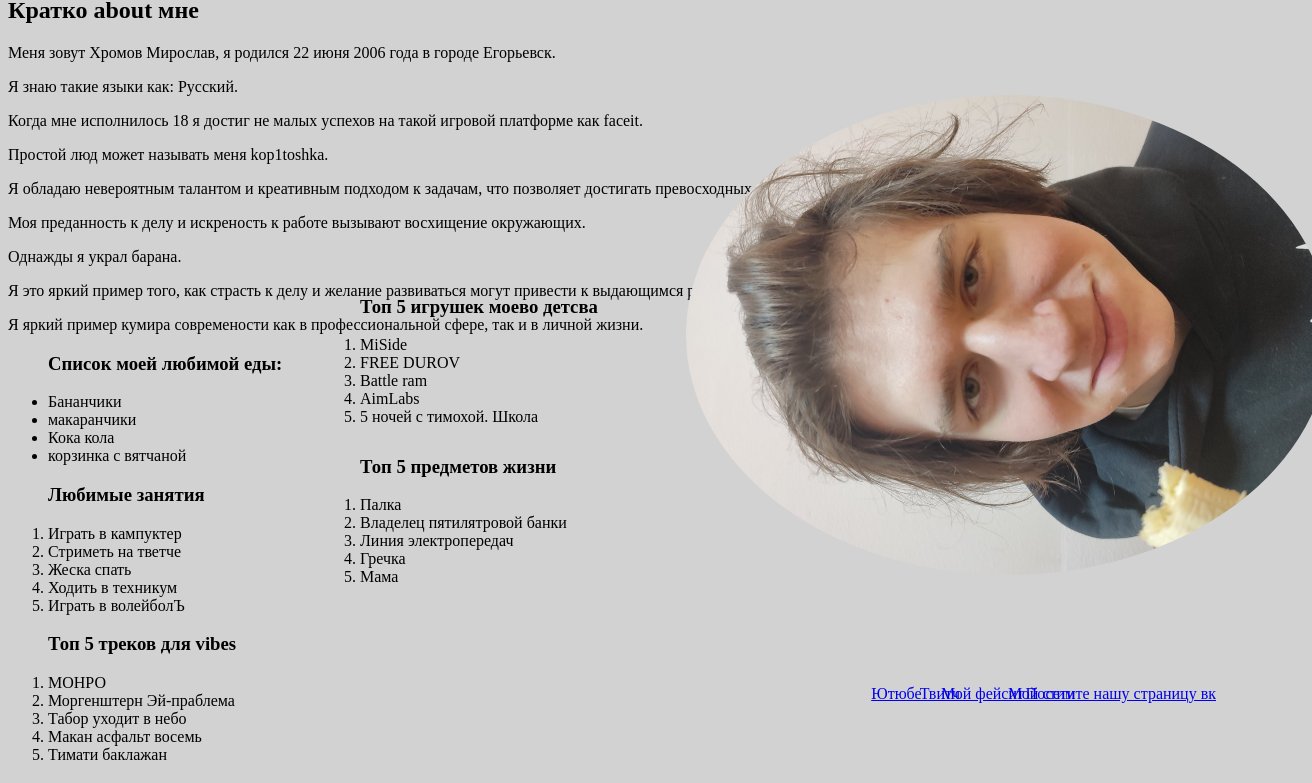
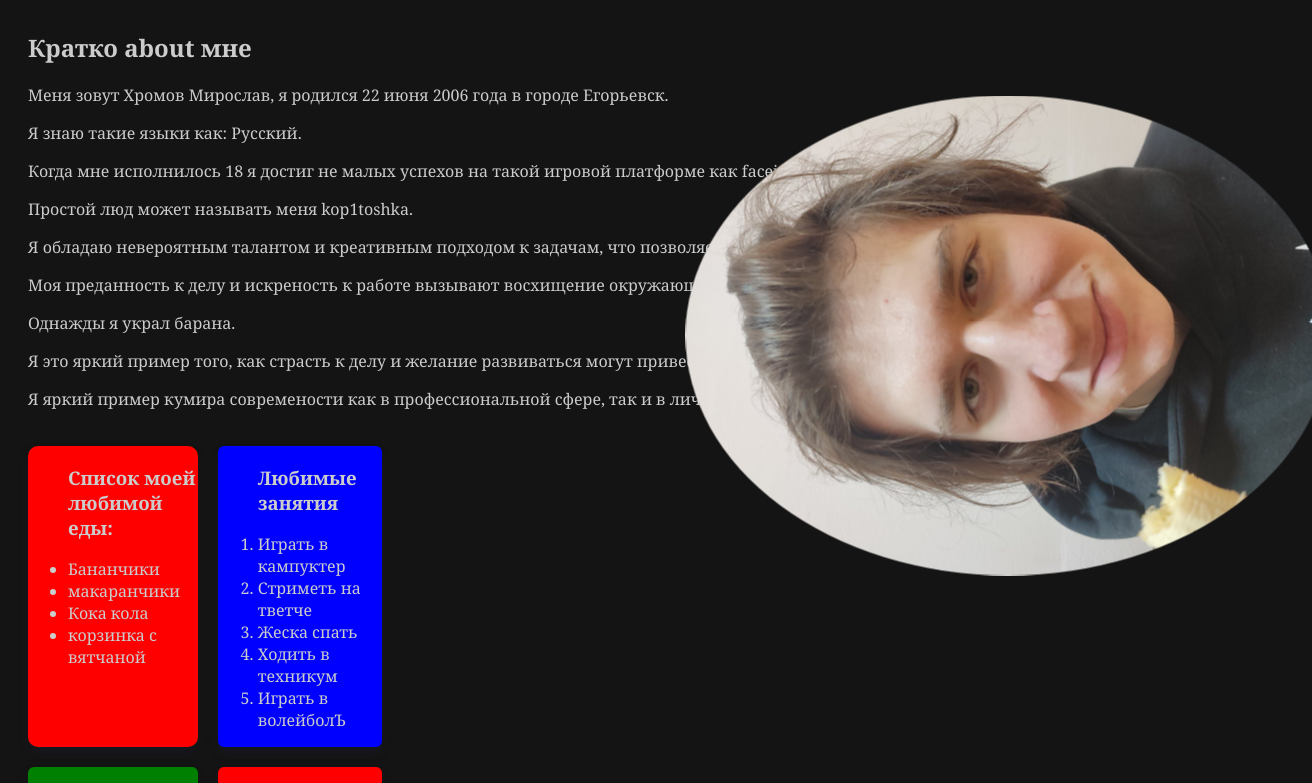
Before and after one commit to emokore/hrom4ik, a plain HTML site: page index.html in a window 1280 px wide. Shown: the part 83-866 px from the top of the page, 1312 px wide, since content can reach past the window. Drawn offline with Linux system fonts and the light colour scheme.

Commit message:
Add files via upload

```diff
--- a/index.html
+++ b/index.html
@@ -1,31 +1,34 @@
-<!DOCTYPE html PUBLIC "-//W3C//DTD XHTML 1.0 Strict//EN"
-  "http://www.w3.org/TR/xhtml1/DTD/xhtml1-strict.dtd">
+<!DOCTYPE html PUBLIC "-//W3C//DTD XHTML 1.0 Strict//EN" "http://www.w3.org/TR/xhtml1/DTD/xhtml1-strict.dtd">
 <html xmlns="http://www.w3.org/1999/xhtml">
-<link rel="stylesheet" href="styles.css">
+	<link rel="stylesheet" href="styles.css" />
 	<title>Крошка Мирошка</title>
 	<head>
 		<meta http-equiv="Content-Type" content="text/html; charset=utf-8" />
+	</head>
+	<body>
+		<div class="container">
 			<h1>ВСЕМ ПРИВЕТ С ВАМИ Я ХРОМОВ МОСКВА СЕРГЕЕВИЧ</h1>
-</head
-<body>
 
+			<div class="container__grid">
 				<div id="plov">
-	<img src="hrom.jpg" weight="480" height="640">
+					<img src="hrom.jpg" weight="480" height="640" />
 				</div>
-</div>
-<div id=lubimi_info>
+
+				<div class="container__social">
+					<div id="lubimi_info">
 						<h2>Кратко about мне</h2>
-<p>Меня зовут Хромов Мирослав, я родился 22 июня 2006 года в городе Егорьевск. </p>
-<p>Я знаю такие языки как: Русский. </p>
-<p>Когда мне исполнилось 18 я достиг не малых успехов на такой игровой платформе как faceit. </p>
-<p>Простой люд может называть меня kop1toshka. </p>
+						<p>Меня зовут Хромов Мирослав, я родился 22 июня 2006 года в городе Егорьевск.</p>
+						<p>Я знаю такие языки как: Русский.</p>
+						<p>Когда мне исполнилось 18 я достиг не малых успехов на такой игровой платформе как faceit.</p>
+						<p>Простой люд может называть меня kop1toshka.</p>
 						<p>Я обладаю невероятным талантом и креативным подходом к задачам, что позволяет достигать превосходных результатов.</p>
 						<p>Моя преданность к делу и искреность к работе вызывают восхищение окружающих.</p>
 						<p>Однажды я украл барана.</p>
 						<p>Я это яркий пример того, как страсть к делу и желание развиваться могут привести к выдающимся результатам.</p>
 						<p>Я яркий пример кумира современости как в профессиональной сфере, так и в личной жизни.</p>
 					</div>
-<div  id="lubimi_eda">
+					<div id="lubimii">
+						<div class="list" id="lubimi_eda">
 							<ul>
 								<h3>Список моей любимой еды:</h3>
 								<li>Бананчики</li>
@@ -34,7 +37,7 @@
 								<li>корзинка с вятчаной</li>
 							</ul>
 						</div>
-<div id="lubimi_zanyati">
+						<div class="list" id="lubimi_zanyati">
 							<ol>
 								<h3>Любимые занятия</h3>
 								<li>Играть в кампуктер</li>
@@ -44,7 +47,7 @@
 								<li>Играть в волейболЪ</li>
 							</ol>
 						</div>
-<div id="lubimi_muzik">
+						<div class="list" id="lubimi_muzik">
 							<ol>
 								<h3>Топ 5 треков для vibes</h3>
 								<li>МОНРО</li>
@@ -54,7 +57,7 @@
 								<li>Тимати баклажан</li>
 							</ol>
 						</div>
-<div id="lubimi_igri">
+						<div class="list" id="lubimi_igri">
 							<ol>
 								<h3>Топ 5 игрушек моево детсва</h3>
 								<li>MiSide</li>
@@ -64,7 +67,7 @@
 								<li>5 ночей с тимохой. Школа</li>
 							</ol>
 						</div>
-<div id="lubimi_predmeti">
+						<div class="list" id="lubimi_predmeti">
 							<ol>
 								<h3>Топ 5 предметов жизни</h3>
 								<li>Палка</li>
@@ -74,22 +77,27 @@
 								<li>Мама</li>
 							</ol>
 						</div>
+					</div>
 
+					<div id="urls">
 						<div id="vk">
-	<a href="https://vk.com/emokore">Посетите нашу страницу вк</a>
+							<a target="_blank" href="https://vk.com/emokore">Посетите нашу страницу вк</a>
 						</div>
 						<div id="steam">
-	<a href="https://steamcommunity.com/id/kop1toshka">Мой стим</a>
+							<a target="_blank" href="https://steamcommunity.com/id/kop1toshka">Мой стим</a>
 						</div>
 						<div id="faceit">
-	<a href="https://www.faceit.com/ru/players/shadowm1rnyi">Мой фейсит</a>
+							<a target="_blank" href="https://www.faceit.com/ru/players/shadowm1rnyi">Мой фейсит</a>
 						</div>
 						<div id="twitch">
-	<a href="https://www.twitch.tv/kop1toshka">Твитч</a>
+							<a target="_blank" href="https://www.twitch.tv/kop1toshka">Твитч</a>
 						</div>
 						<div id="youtube">
-	<a href="https://www.youtube.com/@ShadowM1rnyi">Ютюбе</a>
+							<a target="_blank" href="https://www.youtube.com/@ShadowM1rnyi">Ютюбе</a>
 						</div>
-
+					</div>
+				</div>
+			</div>
+		</div>
 	</body>
 </html>
--- a/styles.css
+++ b/styles.css
@@ -1,16 +1,30 @@
 body {
-            background-color: #D2D2D3;
+    background-color: #141414;
+	height: 100vh;
+	display: flex;
+	flex-direction: column;
+	flex-grow: 1;
+	position: relative;
+	font-family: Georgia, serif;
+	color: #ccc;
+}
+
+.container {
+	max-width: 1920px;
+	width: 100%;
+	padding: 0 20px;
+	margin: 0 auto;
 }
 
 #plov {
-      position: fixed;
+    position: fixed;
     top: 12%;
     left: 60%;
     translate: -50%, -50%;
     border-radius: 50%;
     overflow: hidden;
-	 animation: 4s linear 0s infinite alternate rotateInfinite forwards;
-	 transform-origin: center;
+	animation: 4s linear 0s infinite alternate rotateInfinite forwards;
+    transform-origin: center;
 }
 
 @keyframes rotateInfinite {
@@ -23,8 +37,30 @@ body {
 		rotate: 360deg;
 	}
 }
+
+.container__grid {
+	display: grid;
+	grid-template-columns: 1fr 0.2fr;
+	gap: 50px;
+}
+
+.container__social {
+	display: flex;
+	flex-direction: column;
+}
+
+#lubimii {
+	display: grid;
+	grid-template-columns: repeat(2, 1fr);
+	margin-top: 2%;
+	width: 35%;
+	gap: 20px;
+	flex-grow: 1;
+}
 #lubimi_eda {
 	position: static;
+	border-radius: 10px;
+
 }
 
 #lubimi_zanyati {
@@ -36,39 +72,76 @@ body {
 }
 
 #lubimi_igri {
-      position: absolute;
-    top: 45%;
-    left: 25%;
+      position: static;
 }
 
 #lubimi_predmeti {
-      position: absolute;
+      position: static;
     top: 65%;
     left: 25%;
 }
 
+#urls {
+	display: flex;
+	justify-content: center;
+	margin-top: 50px;
+}
+
+#urls a {
+	color: #fff;
+
+	&:hover {
+		opacity: 0.5;
+	}
+
+	&:active {
+		opacity: 0.3;
+	}
+}
+
 #vk {
-	position: fixed ;
 	top: 96%;
 	right: 5%;
+	padding-right:8px;
 }
 #steam {
-	position: fixed ;
 	top: 96%;
 	right: 16%;
+	padding-right:8px;
 }
 #faceit {
-	position: fixed ;
 	top: 96%;
 	right: 20%;
+	padding-right:8px;
 }
 #twitch {
-	position: fixed ;
 	top: 96%;
 	right: 25%;
+	padding-right:8px;
 }
 #youtube {
-	position: fixed ;
 	top: 96%;
-	right: 28%;
+	right: 30%;
+	padding-right:8px;
 }
+
+.list {
+	border-radius: 6px;
+	box-shadow: rgba(50, 50, 93, 0.25) 0px 6px 12px -2px, rgba(0, 0, 0, 0.3) 0px 3px 7px -3px;
+}
+
+.list:nth-of-type(2n + 1) {
+	background-color: #cccccc;
+}
+
+.list:nth-of-type(3n) {
+  background: green;
+}
+
+.list:nth-of-type(3n + 1) {
+  background: red;
+}
+
+.list:nth-of-type(3n + 2) {
+  background: blue;
+}
```
Lines whose indentation alone changed are shown as unchanged.
